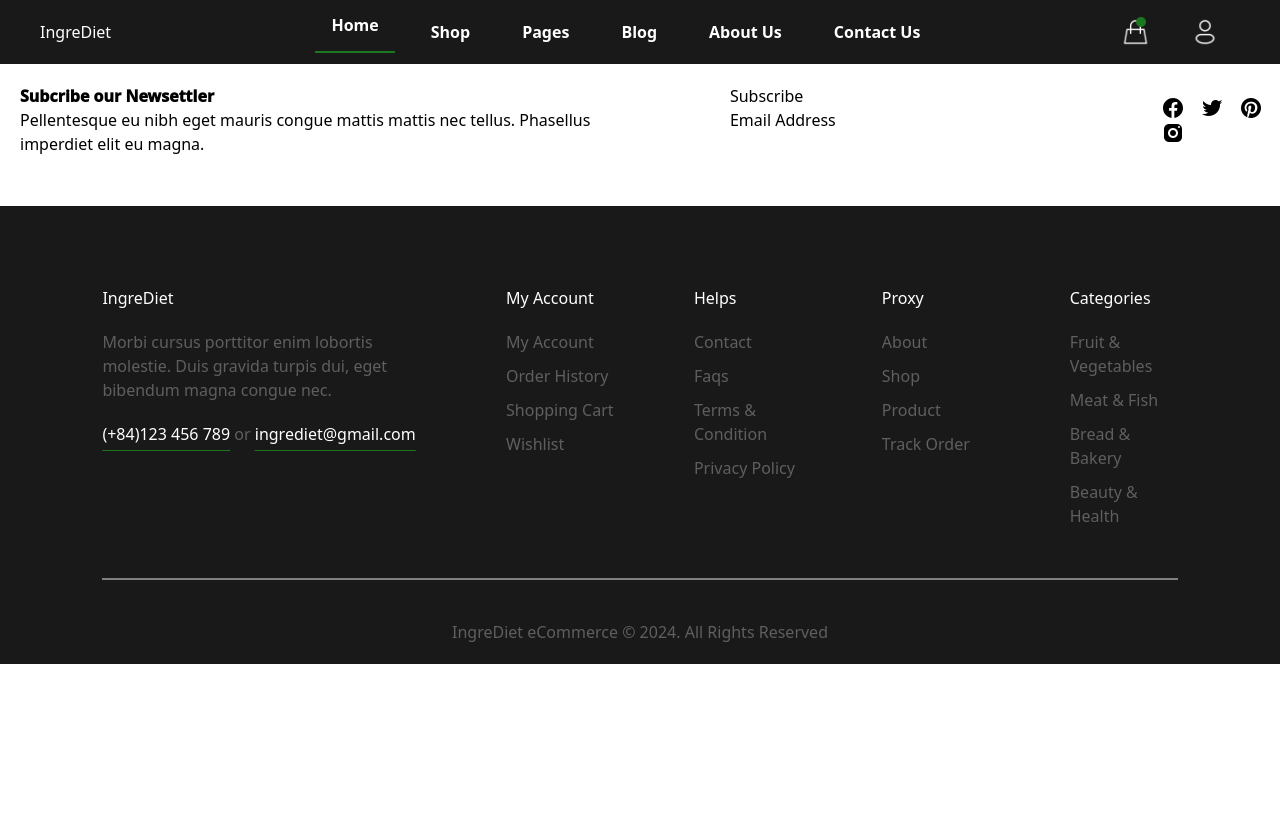
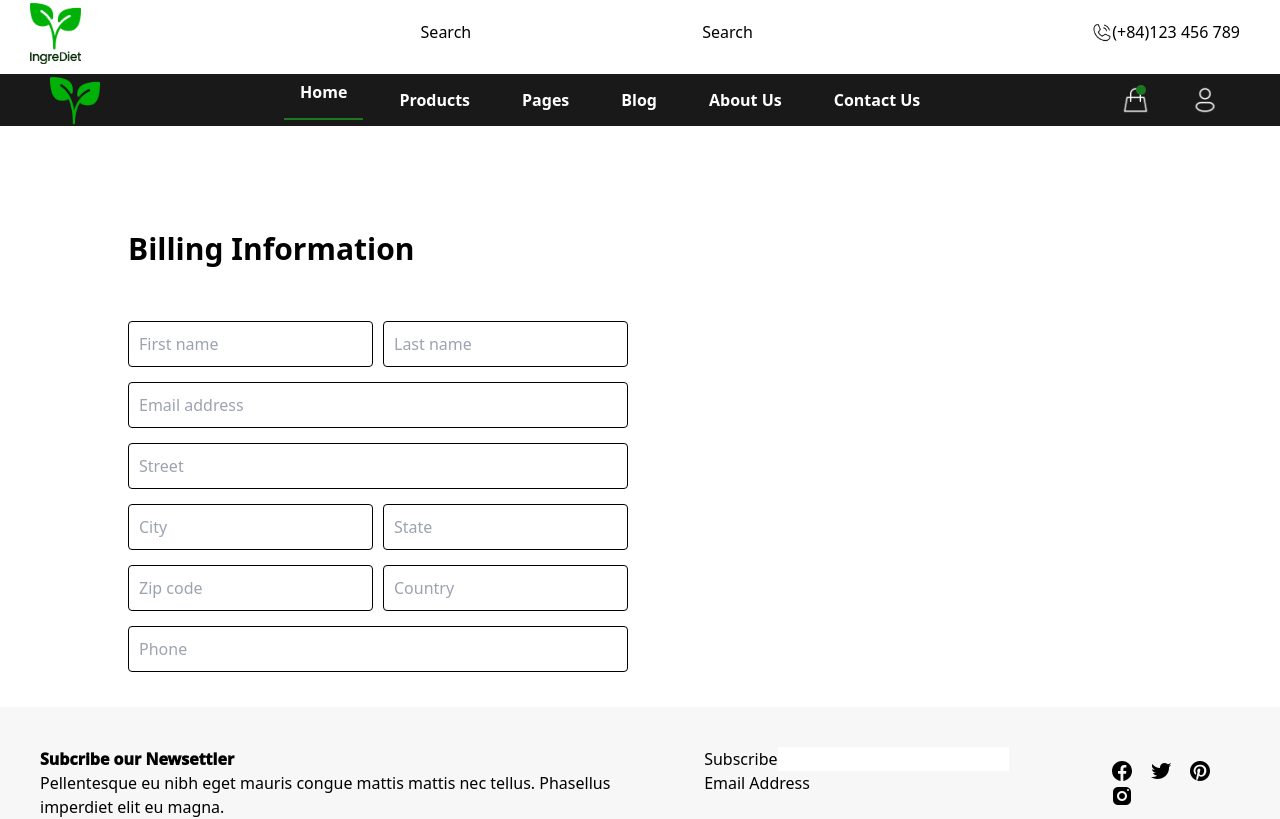
Before and after one commit to RokU-exe/BuildingITSystem, a React (Vite) app in the folder frontend/: page /order in a window 1280 px wide. Shown: the top 819 px of the page. Built offline with nearby package versions, Linux system fonts and the light colour scheme.

Commit message:
#18-creatingCheckout

```diff
--- a/frontend/src/App.jsx
+++ b/frontend/src/App.jsx
@@ -4,6 +4,8 @@ import Footer from './components/Footer/Footer'
 import Subcribe from './components/Subcribe/Subcribe'
 import { Route, Routes } from 'react-router-dom'
 import Home from './pages/Home/Home'
+import PlaceOrder from './pages/PlaceOrder/PlaceOrder'
+import Products from './pages/Products/Products'
 
 const App = () => {
   return (
@@ -12,6 +14,8 @@ const App = () => {
       <div className='app'>
        <Routes>
           <Route path='/' element={<Home/>} />
+          <Route path='/order' element={<PlaceOrder/>} />
+          <Route path='/products' element={<Products/>} />
        </Routes>
       </div>
       <Subcribe/>
--- a/frontend/src/assets/assets.js
+++ b/frontend/src/assets/assets.js
@@ -10,6 +10,10 @@ import icon4 from './Icon-3.png';
 import cart from './Cart.png';
 import user from './user.png';
 import phoneCall from './PhoneCall 1.png';
+
+//logo
+import logo from './plant.png';
+import logoText from './text.png';
 
 //categories
 import bakingNeeds from './bakingneeds.png';
@@ -45,6 +49,8 @@ export const assets = {
     cart,
     user,
     phoneCall,
+    logo,
+    logoText,
 }
 
 export const categories = [
--- a/frontend/src/components/Category/Category.jsx
+++ b/frontend/src/components/Category/Category.jsx
@@ -16,7 +16,7 @@ const Category = ({category, setCategory}) => {
                     return (
                         <div onClick={()=>setCategory(prev=>prev===item.categories_name?"All":item.categories_name)} key={index} className='explore-categories-list'>
                             <div className={category===item.categories_name?"active":""}>
-                                <img src={item.categories_image} alt="" />
+                                <a href="#product-display"><img src={item.categories_image} alt="" /></a>
                                 <p>{item.categories_name}</p>
                             </div>
                         </div>
--- a/frontend/src/components/Footer/Footer.css
+++ b/frontend/src/components/Footer/Footer.css
@@ -7,7 +7,6 @@
     gap: 20px;
     padding: 20px 8vw;
     padding-top: 80px;
-    margin-top: 50px;
 }
 .footer-content{
     width: 100%;
--- a/frontend/src/components/Navbar/Navbar.css
+++ b/frontend/src/components/Navbar/Navbar.css
@@ -1,3 +1,27 @@
+.navbar1{
+    display: flex;
+    justify-content: space-between;
+    align-items: center;
+    margin-bottom: 10px;
+}
+
+.phone-number{
+    display: flex;
+    align-items: center;
+    margin-right: 40px;
+}
+
+.phone-number img{
+    width: 20px;
+}
+
+
+
+.logo{
+    width: 4%;
+    margin-left: 30px;
+}
+
 .navbar{
     display: flex;
     justify-content: space-between;
@@ -5,11 +29,6 @@
     padding: 0;
     overflow: hidden;
     background-color: #191919;
-}
-
-.navbar h1{
-    margin: 20px;
-    color: #fff;
 }
 
 .nav-menu{
@@ -58,6 +77,10 @@
 .nav-cart-icon{
     position: relative;
 }
+
+.nav-cart-icon:hover{
+    padding-top: 1px;
+    border-bottom: 2px solid #1C7820;}
 
 .nav-cart-icon .dot{
     position: absolute;
--- a/frontend/src/components/Navbar/Navbar.jsx
+++ b/frontend/src/components/Navbar/Navbar.jsx
@@ -1,14 +1,44 @@
 import React, { useState } from 'react'
 import './Navbar.css'
 import { assets } from '../../assets/assets';
+import { Link } from 'react-router-dom';
 const Navbar = () => {
     const [menu, setMenu] = useState("home");
   return (
+    <>
+    <div className="navbar1">
+      <div className="logo">
+        <img src={assets.logo} alt="" />
+        <img src={assets.logoText} alt="" />
+      </div>
+      <div class="relative flex h-10 w-full min-w-[200px] max-w-[24rem]">
+            <button
+            class="!absolute right-1 top-1 z-10 select-none rounded bg-green-500 py-2 px-4 text-center align-middle font-sans text-xs font-bold uppercase text-white shadow-md shadow-pink-500/20 transition-all hover:shadow-lg hover:shadow-green-500/40 focus:opacity-[0.85] focus:shadow-none active:opacity-[0.85] active:shadow-none peer-placeholder-shown:pointer-events-none peer-placeholder-shown:bg-blue-gray-500 peer-placeholder-shown:opacity-50 peer-placeholder-shown:shadow-none"
+            type="button"
+            data-ripple-light="true">
+              Search
+            </button>
+            <input
+                type="email"
+                class="peer h-full w-full rounded-[7px] border border-blue-gray-200 bg-transparent px-3 py-2.5 pr-20 font-sans text-sm font-normal text-blue-gray-700 outline outline-0 transition-all placeholder-shown:border placeholder-shown:border-blue-gray-200 placeholder-shown:border-t-blue-gray-200 focus:border-2 focus:border-pink-500 focus:border-t-transparent focus:outline-0 disabled:border-0 disabled:bg-blue-gray-50"
+                placeholder=" "
+                required
+            />
+            <label class="before:content[' '] after:content[' '] pointer-events-none absolute left-0 -top-1.5 flex h-full w-full select-none text-[11px] font-normal leading-tight text-blue-gray-400 transition-all before:pointer-events-none before:mt-[6.5px] before:mr-1 before:box-border before:block before:h-1.5 before:w-2.5 before:rounded-tl-md before:border-t before:border-l before:border-blue-gray-200 before:transition-all after:pointer-events-none after:mt-[6.5px] after:ml-1 after:box-border after:block after:h-1.5 after:w-2.5 after:flex-grow after:rounded-tr-md after:border-t after:border-r after:border-blue-gray-200 after:transition-all peer-placeholder-shown:text-sm peer-placeholder-shown:leading-[3.75] peer-placeholder-shown:text-blue-gray-500 peer-placeholder-shown:before:border-transparent peer-placeholder-shown:after:border-transparent peer-focus:text-[11px] peer-focus:leading-tight peer-focus:text-pink-500 peer-focus:before:border-t-2 peer-focus:before:border-l-2 peer-focus:before:!border-pink-500 peer-focus:after:border-t-2 peer-focus:after:border-r-2 peer-focus:after:!border-pink-500 peer-disabled:text-transparent peer-disabled:before:border-transparent peer-disabled:after:border-transparent peer-disabled:peer-placeholder-shown:text-blue-gray-500">
+                Search
+            </label>
+      </div>
+      <div className="phone-number">
+        <img src={assets.phoneCall} alt="" />
+        <p>(+84)123 456 789</p>
+      </div>
+    </div>
+
     <div className='navbar'>
-        <h1>IngreDiet</h1>
+      <img src={assets.logo} alt="" className='logo' />
       <ul className='nav-menu'>
-            <li onClick={()=>setMenu("home")} className={menu==="home"?"active":""}>Home</li>
-            <li onClick={()=>setMenu("shop")} className={menu==="shop"?"active":""}>Shop</li>
+        <li onClick={()=>setMenu("home")} className={menu==="home"?"active":""}><Link to='/'>Home</Link></li>
+        <li onClick={()=>setMenu("products")} className={menu==="products"?"active":""}><Link to='/products'>Products</Link></li>
         <li onClick={()=>setMenu("pages")} className={menu==="pages"?"active":""}>Pages</li>
         <li onClick={()=>setMenu("blog")} className={menu==="blog"?"active":""}>Blog</li>
         <li onClick={()=>setMenu("about-us")} className={menu==="about-us"?"active":""}>About Us</li>
@@ -16,12 +46,14 @@ const Navbar = () => {
       </ul>
       <div className='nav-icon'>
         <div className='nav-cart-icon'>
-            <img src={assets.cart} alt="" />
+          <Link to='/order' onClick={()=>setMenu("order")} className={menu==="order"?"active":""}><img src={assets.cart} alt="" /></Link>
           <div className='dot'></div>
         </div>
         <button><img src={assets.user} alt="" /></button>
       </div>
     </div>
+    </>
+
   )
 }
 
--- a/frontend/src/components/Subcribe/Subcribe.css
+++ b/frontend/src/components/Subcribe/Subcribe.css
@@ -1,19 +1,15 @@
 .subcribe{
-    margin: 20px 20px;
+    background-color: #F7F7F7;
     width: 100%;
     display: flex;
     justify-content: center;
     gap: 80px;
+    padding: 40px;
+    margin-top: 20px;
 }
 
 .subcribe-content h1{
     font-weight: 1000;
-}
-
-.email-container input[type="email"] {
-    padding: 10px;
-    border-radius: 20px;
-    border: 1px solid ;
 }
 
 .social-icon{
--- a/frontend/src/components/Subcribe/Subcribe.jsx
+++ b/frontend/src/components/Subcribe/Subcribe.jsx
@@ -11,14 +11,14 @@ const Subcribe = () => {
 
         <div class="relative flex h-10 w-full min-w-[200px] max-w-[24rem]">
             <button
-            class="!absolute right-1 top-1 z-10 select-none rounded bg-green-500 py-2 px-4 text-center align-middle font-sans text-xs font-bold uppercase text-white shadow-md shadow-pink-500/20 transition-all hover:shadow-lg hover:shadow-green-500/40 focus:opacity-[0.85] focus:shadow-none active:opacity-[0.85] active:shadow-none peer-placeholder-shown:pointer-events-none peer-placeholder-shown:bg-blue-gray-500 peer-placeholder-shown:opacity-50 peer-placeholder-shown:shadow-none"
+            class="!absolute right-1 top-1 z-10 select-none rounded-full bg-green-500 py-2 px-4 text-center align-middle font-sans text-xs font-bold uppercase text-white shadow-md shadow-pink-500/20 transition-all hover:shadow-lg hover:shadow-green-500/40 focus:opacity-[0.85] focus:shadow-none active:opacity-[0.85] active:shadow-none peer-placeholder-shown:pointer-events-none peer-placeholder-shown:bg-blue-gray-500 peer-placeholder-shown:opacity-50 peer-placeholder-shown:shadow-none"
             type="button"
             data-ripple-light="true">
                 Subscribe
             </button>
             <input
                 type="email"
-                class="peer h-full w-full rounded-[7px] border border-blue-gray-200 bg-transparent px-3 py-2.5 pr-20 font-sans text-sm font-normal text-blue-gray-700 outline outline-0 transition-all placeholder-shown:border placeholder-shown:border-blue-gray-200 placeholder-shown:border-t-blue-gray-200 focus:border-2 focus:border-pink-500 focus:border-t-transparent focus:outline-0 disabled:border-0 disabled:bg-blue-gray-50"
+                class="peer h-full w-full rounded-full border border-blue-gray-200 bg-transparent px-3 py-2.5 pr-20 font-sans text-sm font-normal text-blue-gray-700 outline outline-0 transition-all placeholder-shown:border placeholder-shown:border-blue-gray-200 placeholder-shown:border-t-blue-gray-200 focus:border-2 focus:border-pink-500 focus:border-t-transparent focus:outline-0 disabled:border-0 disabled:bg-blue-gray-50"
                 placeholder=" "
                 required
             />
--- /dev/null
+++ b/frontend/src/pages/PlaceOrder/PlaceOrder.css
@@ -0,0 +1,32 @@
+.place-order{
+    display: flex;
+    align-items: start;
+    justify-content: space-between;
+    gap: 50px;
+    margin-top: 100px;
+}
+
+.place-order-left{
+    width: 100%;
+    max-width: max(30%, 500px);
+}
+
+.place-order-left .title{
+    font-size: 30px;
+    font-weight: 600;
+    margin-bottom: 50px;
+}
+
+.place-order-left input{
+    margin-bottom: 15px;
+    width: 100%;
+    padding: 10px;
+    border: 1px solid;
+    border-radius: 4px;
+    outline-color: #1C7820;
+}
+
+.place-order-left .multi-fields{
+    display: flex;
+    gap: 10px;
+}
--- /dev/null
+++ b/frontend/src/pages/PlaceOrder/PlaceOrder.jsx
@@ -0,0 +1,32 @@
+import React from 'react'
+import './PlaceOrder.css'
+
+const PlaceOrder = () => {
+  return (
+    <form className='place-order'>
+        <div className="place-order-left">
+            <p className="title">Billing Information</p>
+            <div className="multi-fields">
+                <input type="text" placeholder='First name' />
+                <input type="text" placeholder='Last name' />
+            </div>
+            <input type="email" placeholder='Email address' />
+            <input type="text" placeholder='Street' />
+            <div className="multi-fields">
+                <input type="text" placeholder='City' />
+                <input type="text" placeholder='State' />
+            </div>
+            <div className="multi-fields">
+                <input type="text" placeholder='Zip code' />
+                <input type="text" placeholder='Country' />
+            </div>
+            <input type="text" placeholder='Phone' />
+        </div>
+        <div className="place-order-right">
+
+        </div>
+    </form>
+  )
+}
+
+export default PlaceOrder
--- /dev/null
+++ b/frontend/src/pages/Products/Products.jsx
@@ -0,0 +1,18 @@
+import React, { useState } from 'react'
+import './Products.css'
+import Category from '../../components/Category/Category'
+import ProductDisplay from '../../components/ProductDisplay/ProductDisplay'
+
+const Products = () => {
+
+    const [category, setCategory] = useState("All")
+
+  return (
+    <div>
+        <Category category={category} setCategory={setCategory} />
+        <ProductDisplay category={category} />
+    </div>
+  )
+}
+
+export default Products
```
Also changed, not shown: frontend/src/assets/plant.png (added), frontend/src/assets/text.png (added), frontend/src/pages/Products/Products.css (added). Lines whose indentation alone changed are shown as unchanged.
